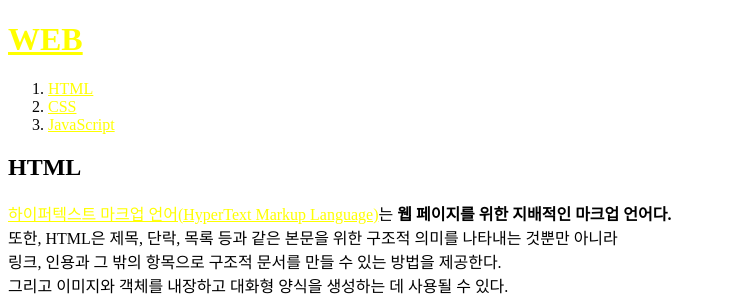
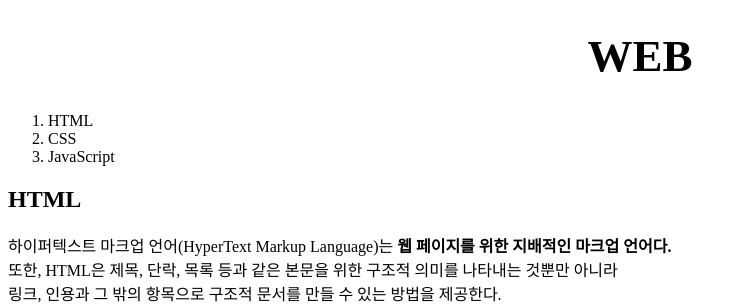
Before and after one commit to wujuno/web, a plain HTML site: page 1.html in a window 1280 px wide. Shown: the top 305 px of the page, without its empty margins (0-751 px from the left). Drawn offline with Linux system fonts and the light colour scheme; a script that the page names is missing.

Commit message:
Add files via upload

```diff
--- a/1.html
+++ b/1.html
@@ -5,8 +5,13 @@
   <meta charset="utf-8">
   <style>
     a {
-      color:yellow;
+      color:black;
+      text-decoration: none;
     }
+   h1 {
+     text-align: center;
+     font-size: 45px;
+   }
   </style>
   <!-- Global site tag (gtag.js) - Google Analytics -->
 <script async src="https://www.googletagmanager.com/gtag/js?id=G-V96Y79GR37"></script>
```
